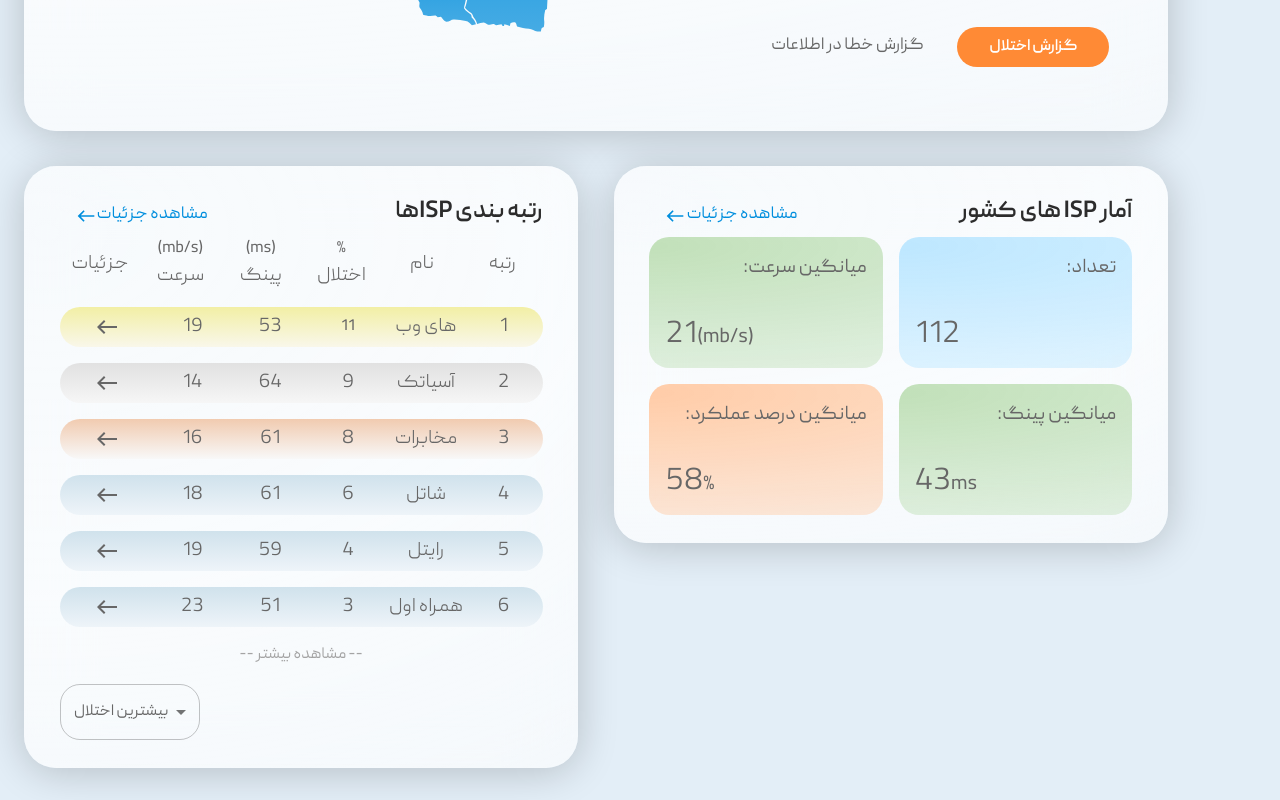
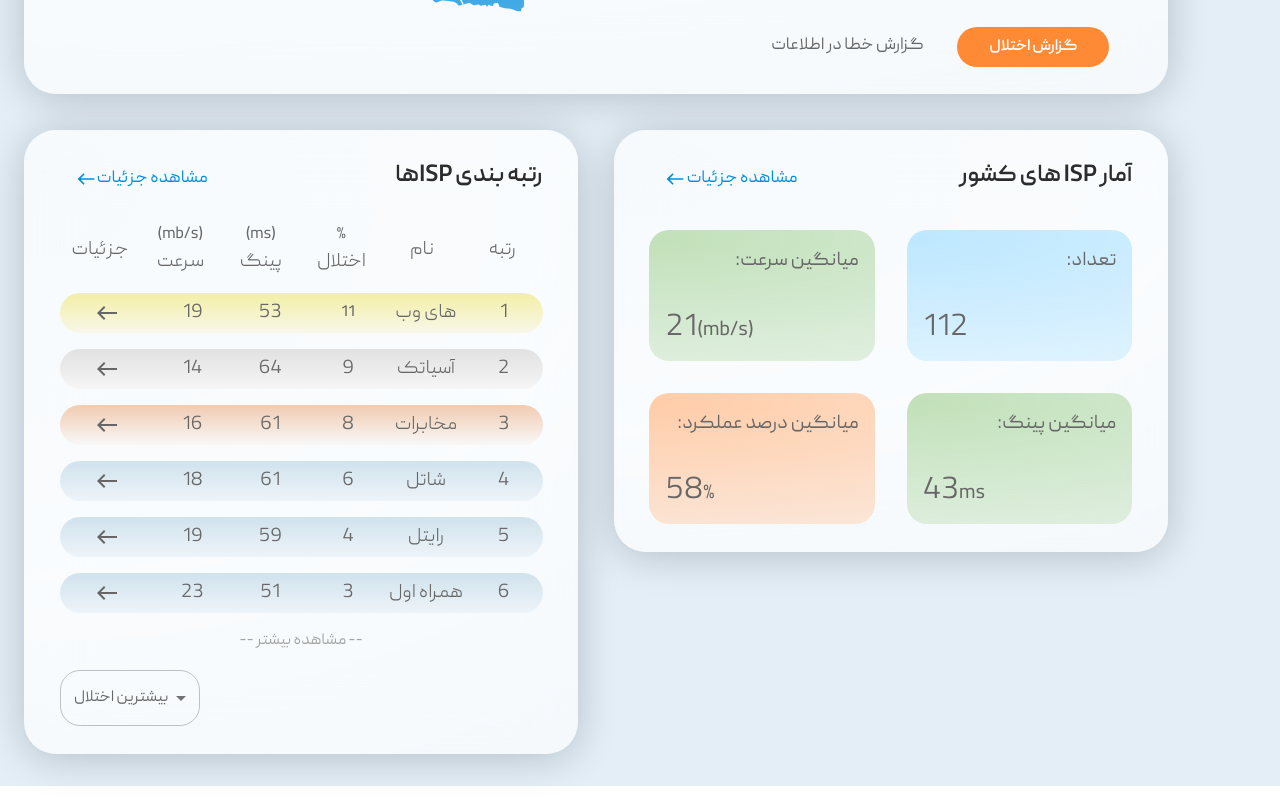
Before and after one commit to Raika-Company/eyesp-v1, a React (Vite) app in the folder client-app/: page /dashboard in a window 1280 px wide. Shown: the part 665-1465 px from the top of the page. Built offline with nearby package versions, Linux system fonts and the light colour scheme.

Commit message:
refactor: refactor internet status and ISP Compare table

```diff
--- a/client-app/src/pages/dashboard/ISPCompareTable.jsx
+++ b/client-app/src/pages/dashboard/ISPCompareTable.jsx
@@ -10,6 +10,10 @@
 import ISPTable from "./ISPTable";
 import ViewDetailsButton from "../../app/common/ViewDetailsButton";
 
+/**
+ * Raw data for the ISPs for comparison.
+ * @type {Array<{ rank: string, ISPname: string, disturbance: string, pings: string, speed: string }>}
+ */
 const RawISPData = [
   {rank: "#1", ISPname: "زیتل", disturbance: "1", pings: "49", speed: "28" },
   {rank: "#2", ISPname: "همراه اول", disturbance: "3", pings: "51", speed: "23" },
@@ -21,6 +25,10 @@
   {rank: "#8", ISPname: "های وب", disturbance: "11", pings: "53", speed: "19" },
 ];
 
+/**
+ * Selection items for sorting the ISP data.
+ * @type {string[]}
+ */
 const selectionItems = [
   "نام ISP",
   "بیشترین اختلال",
@@ -31,10 +39,22 @@
   "کمترین میانگین سرعت",
 ];
 
+/**
+ * Parse a string and extracts the number from it.
+ * @param {string} str - The string to parse.
+ * @returns {number} - The extracted number.
+ */
 const parseNumber = (str) => {
   return parseFloat(str.replace(/[^0-9.]/g, ""));
 };
 
+/**
+ * ISPCompareTable Component - Compares different ISPs based on various criteria.
+ *
+ * @param {Object} props - Component properties.
+ * @param {number} props.mpCardContainers - Padding value.
+ * @returns {JSX.Element} The rendered component.
+ */
 const ISPCompareTable = ({ mpCardContainers }) => {
   const isSmScreen = useMediaQuery((theme) => theme.breakpoints.down("sm"));
 
@@ -81,6 +101,7 @@
           display: "flex",
           justifyContent: isSmScreen ? "center" : "space-between",
           flexWrap: "wrap",
+          marginBottom: "1.4rem",
         }}
       >
         <Typography
--- a/client-app/src/pages/dashboard/ISPStatistics.jsx
+++ b/client-app/src/pages/dashboard/ISPStatistics.jsx
@@ -1,71 +1,75 @@
-// React core imports
 import React from "react";
-
-// MUI (Material-UI) core and component imports
-import { Box, Typography, Button, Grid } from "@mui/material";
-import WestIcon from "@mui/icons-material/West";
-
-// Local component imports
+import { Box, Typography, Grid } from "@mui/material";
 import StatisticBox from "../../app/common/StatisticBox";
 import CardContainer from "../../app/common/CardContainer";
 import ViewDetailsButton from "../../app/common/ViewDetailsButton";
 
-const ISPStatistics = ({mpCardContainers}) => {
-  return (
+/**
+ * Constant data for ISP statistics.
+ * @typedef {Object} StatisticData
+ * @property {string} background - CSS for the background.
+ * @property {string} title - Title of the statistic.
+ * @property {string} unit - Unit for the value.
+ * @property {string} value - Statistic value.
+ */
+const STATISTICS = [
+  {
+    background: "radial-gradient(467.22% 181.99% at -1.81% 6.72%, #BDE7FF 0%, rgba(205, 224, 235, 0.00) 100%)",
+    title: "تعداد",
+    unit: "",
+    value: "112"
+  },
+  {
+    background: "radial-gradient(467.22% 181.99% at -1.81% 6.72%, #C1E0B9 0%, rgba(205, 224, 235, 0.00) 100%)",
+    title: "میانگین سرعت",
+    unit: "(mb/s)",
+    value: "21"
+  },
+  {
+    background: "radial-gradient(467.22% 181.99% at -1.81% 6.72%, #C1E0B9 0%, rgba(205, 224, 235, 0.00) 100%)",
+    title: "میانگین پینگ",
+    unit: "ms",
+    value: "43"
+  },
+  {
+    background: "radial-gradient(467.22% 181.99% at -1.81% 6.72%, #FFCCA8 0%, rgba(205, 224, 235, 0.00) 100%)",
+    title: "میانگین درصد عملکرد",
+    unit: "%",
+    value: "58"
+  }
+];
+
+/**
+ * Constant data for ISP statistics.
+ * @typedef {Object} StatisticData
+ * @property {string} background - CSS for the background.
+ * @property {string} title - Title of the statistic.
+ * @property {string} unit - Unit for the value.
+ * @property {string} value - Statistic value.
+ */
+const ISPStatistics = ({ mpCardContainers }) => (
   <CardContainer
     sx={{
       flex: 1,
       paddingX: mpCardContainers,
       paddingY: "1.75rem",
-        alignSelf: "flex-start",
+      alignSelf: "flex-start"
     }}
   >
-      <Box display="flex" justifyContent="space-between">
-        <Typography
-          color="#2C2C2C"
-          fontSize="1.5rem"
-          fontFamily="PeydaSemiBold"
-        >
+    <Box display="flex" justifyContent="space-between" marginBottom="1.8rem">
+      <Typography color="#2C2C2C" fontSize="1.5rem" fontFamily="PeydaSemiBold">
         آمار ISP های کشور
       </Typography>
       <ViewDetailsButton target="/operator-performance" />
     </Box>
-      <Grid container spacing={2}>
-        <Grid xs={6} item>
-          <StatisticBox
-            background="radial-gradient(467.22% 181.99% at -1.81% 6.72%, #BDE7FF 0%, rgba(205, 224, 235, 0.00) 100%)"
-            title="تعداد"
-            unit=""
-            value="112"
-          />
+    <Grid container spacing={4}>
+      {STATISTICS.map((stat, index) => (
+        <Grid key={index} xs={6} item>
+          <StatisticBox {...stat} />
         </Grid>
-        <Grid xs={6} item>
-          <StatisticBox
-            background="radial-gradient(467.22% 181.99% at -1.81% 6.72%, #C1E0B9 0%, rgba(205, 224, 235, 0.00) 100%)"
-            title="میانگین سرعت"
-            unit="(mb/s)"
-            value="21"
-          />
-        </Grid>
-        <Grid xs={6} item>
-          <StatisticBox
-            background="radial-gradient(467.22% 181.99% at -1.81% 6.72%, #C1E0B9 0%, rgba(205, 224, 235, 0.00) 100%)"
-            title="میانگین پینگ"
-            unit="ms"
-            value="43"
-          />
-        </Grid>
-        <Grid xs={6} item>
-          <StatisticBox
-            background="radial-gradient(467.22% 181.99% at -1.81% 6.72%, #FFCCA8 0%, rgba(205, 224, 235, 0.00) 100%)"
-            title="میانگین درصد عملکرد"
-            unit="%"
-            value="58"
-          />
-        </Grid>
+      ))}
     </Grid>
   </CardContainer>
 );
-};
 
 export default ISPStatistics;
--- a/client-app/src/pages/dashboard/InternetStatusCard.jsx
+++ b/client-app/src/pages/dashboard/InternetStatusCard.jsx
@@ -132,7 +132,6 @@
         flexDirection: isMdScreen ? "row" : "column-reverse",
         marginTop: "1rem",
         paddingTop: "3.5rem",
-        paddingBottom: "2.3rem",
         paddingX: paddingMainBox,
       }}
     >
@@ -251,7 +250,9 @@
             ))}
           </Select>
         </Box>
-        <NewIranMap />
+        <Box margin="5%">
+          <NewIranMap />
+        </Box>
       </Box>
     </CardContainer>
   );
```
Lines whose indentation alone changed are shown as unchanged.
